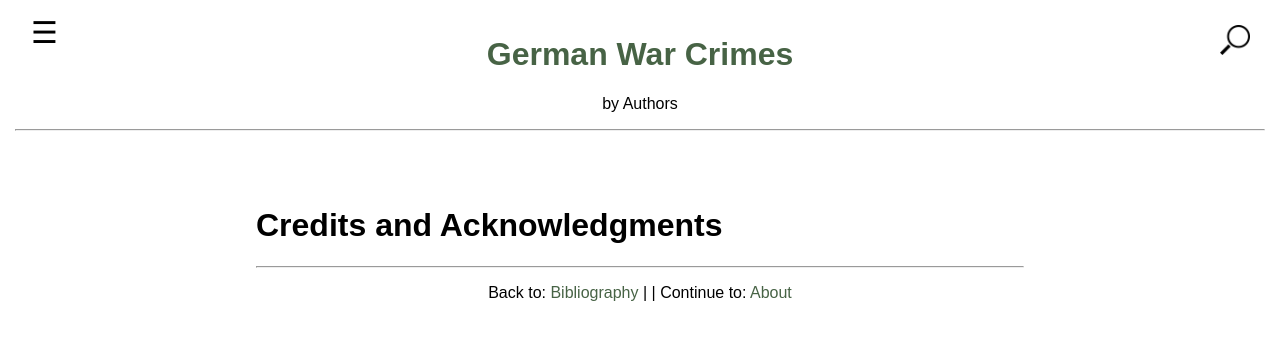
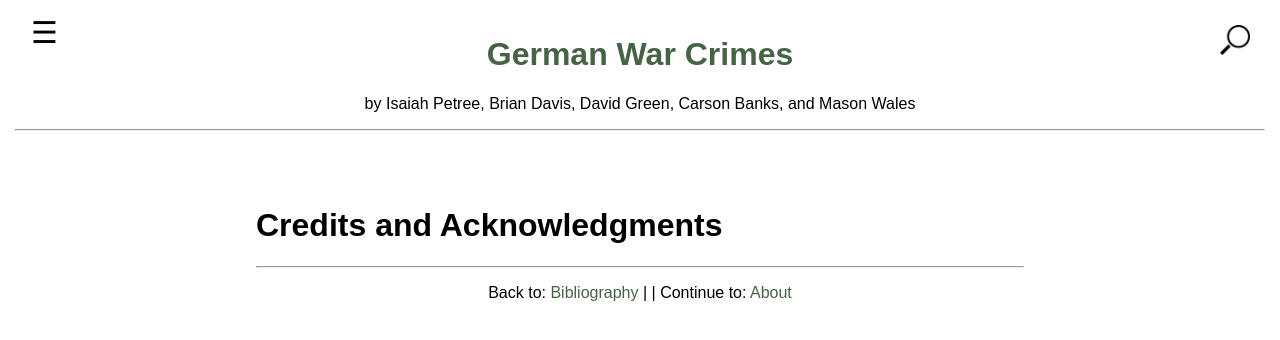
Before and after one commit to isaiah138/PETREE-ISAIAH-HIST-WOH3931, a Jekyll site: the page built from 006_credits_acknowledgments.md, in a window 1280 px wide. Shown: the top 340 px of the page. Built offline with Jekyll 4.4.1, drawn with Linux system fonts in a browser that asks for light colours.

Commit message:
Update _config.yml

```diff
--- a/_config.yml
+++ b/_config.yml
@@ -1,6 +1,6 @@
 title: German War Crimes
 email: your-email@example.com
-description: by Authors
+description: by Isaiah Petree, Brian Davis, David Green, Carson Banks, and Mason Wales
 
 baseurl: "/PETREE-ISAIAH-HIST-WOH3931" # the subpath of your site. Change it if the name of your repository is other than "mindoc"
 
```
